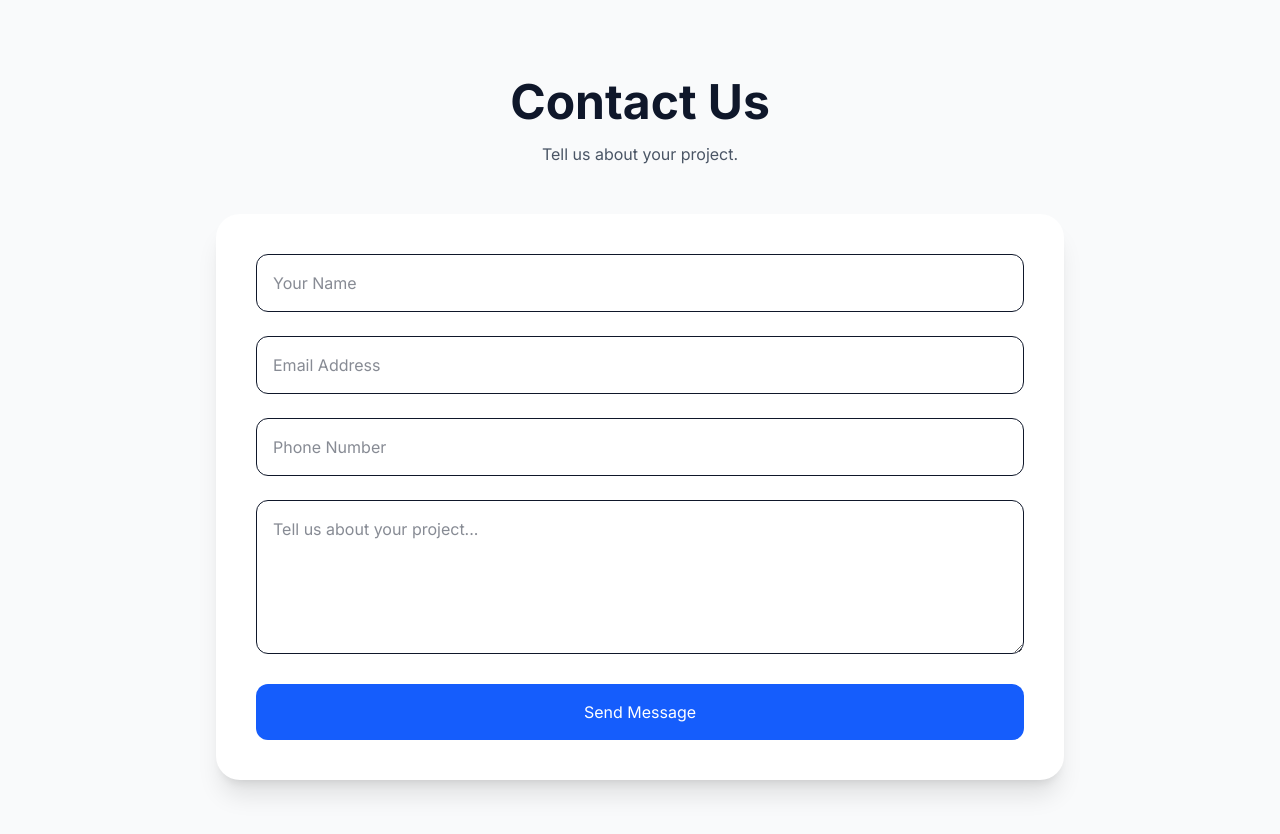
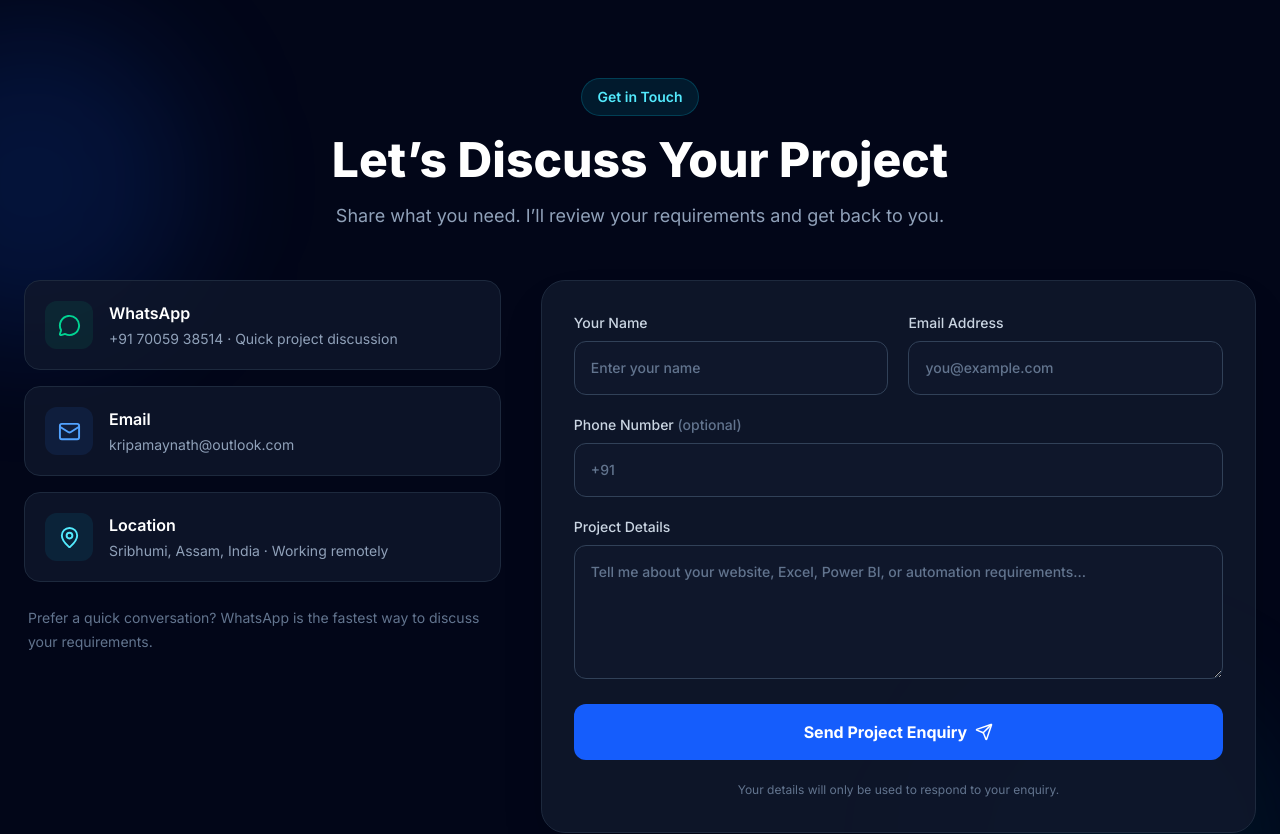
Before and after one commit to sumannath462-dot/secondsincome, a React (Vite) app: page / in a window 1280 px wide. Shown: the part 9980-10814 px from the top of the page. Built offline with nearby package versions, Linux system fonts and the light colour scheme.

Commit message:
Restyle contact form and refine SEO metadata

```diff
--- a/src/components/ContactForm.jsx
+++ b/src/components/ContactForm.jsx
@@ -1,86 +1,44 @@
-import { useRef } from "react";
+import { useRef, useState } from "react";
 import emailjs from "@emailjs/browser";
+import { Mail, MapPin, MessageCircle, Send, CheckCircle2, AlertCircle } from "lucide-react";
 
-function ContactForm() {
-  const form = useRef();
-
-  const sendEmail = (e) => {
-    e.preventDefault();
-
-    emailjs
-      .sendForm(
-        "service_mhy7c2h",
-        "template_6zq7ees",
-        form.current,
-        "NZQoX5hxGRbp2CLYM"
-      )
-      .then(() => {
-        alert("✅ Message sent successfully!");
-        form.current.reset();
-      })
-      .catch((error) => {
-        console.error(error);
-        alert("❌ Failed to send message.");
-      });
+export default function ContactForm() {
+  const form = useRef(null);
+  const [status,setStatus] = useState("idle");
+  const [feedback,setFeedback] = useState("");
+  const field = "mt-2 w-full rounded-xl border border-slate-700 bg-slate-900 px-4 py-4 text-white outline-none placeholder:text-slate-500 focus:border-cyan-400 focus:ring-2 focus:ring-cyan-400/15";
+  const sendEmail = async (event) => {
+    event.preventDefault();
+    if (!form.current || status === "sending") return;
+    setStatus("sending"); setFeedback("");
+    try {
+      await emailjs.sendForm("service_mhy7c2h","template_6zq7ees",form.current,"NZQoX5hxGRbp2CLYM");
+      setStatus("success"); setFeedback("Thanks! Your message has been sent. I’ll get back to you soon."); form.current.reset();
+    } catch (error) {
+      console.error("EmailJS submission failed:",error);
+      setStatus("error"); setFeedback("Your message could not be sent right now. Please try WhatsApp or email instead.");
+    }
   };
-
-  return (
-    <section id="contact" className="py-24 bg-gray-50">
-      <div className="max-w-4xl mx-auto px-6">
-        <h2 className="text-5xl font-bold text-center">
-          Contact Us
-        </h2>
-
-        <p className="text-center text-gray-600 mt-4 mb-12">
-          Tell us about your project.
-        </p>
-
-        <form
-          ref={form}
-          onSubmit={sendEmail}
-          className="bg-white p-10 rounded-3xl shadow-xl space-y-6"
-        >
-          <input
-            type="text"
-            name="name"
-            placeholder="Your Name"
-            required
-            className="w-full border rounded-xl p-4"
-          />
-
-          <input
-            type="email"
-            name="email"
-            placeholder="Email Address"
-            required
-            className="w-full border rounded-xl p-4"
-          />
-
-          <input
-            type="tel"
-            name="phone"
-            placeholder="Phone Number"
-            className="w-full border rounded-xl p-4"
-          />
-
-          <textarea
-            name="message"
-            rows="5"
-            placeholder="Tell us about your project..."
-            required
-            className="w-full border rounded-xl p-4"
-          ></textarea>
-
-          <button
-            type="submit"
-            className="w-full bg-blue-600 text-white py-4 rounded-xl hover:bg-blue-700"
-          >
-            Send Message
-          </button>
+  return <section id="contact" className="relative overflow-hidden bg-slate-950 py-20 sm:py-24">
+    <div className="pointer-events-none absolute -left-32 top-10 h-80 w-80 rounded-full bg-blue-600/15 blur-3xl"/><div className="pointer-events-none absolute -bottom-20 right-0 h-80 w-80 rounded-full bg-cyan-500/10 blur-3xl"/>
+    <div className="relative mx-auto max-w-7xl px-5 sm:px-6">
+      <div className="mx-auto mb-12 max-w-3xl text-center"><span className="inline-flex rounded-full border border-cyan-400/20 bg-cyan-400/10 px-4 py-2 text-sm font-semibold text-cyan-300">Get in Touch</span><h2 className="mt-5 text-3xl font-extrabold text-white sm:text-4xl md:text-5xl">Let’s Discuss Your Project</h2><p className="mt-4 text-base leading-8 text-slate-400 sm:text-lg">Share what you need. I’ll review your requirements and get back to you.</p></div>
+      <div className="grid gap-8 lg:grid-cols-[0.8fr_1.2fr] lg:gap-10">
+        <div className="space-y-4">
+          <a href="https://wa.me/917005938514?text=Hi%20Kripamay%2C%20I%20would%20like%20to%20discuss%20a%20project." target="_blank" rel="noopener noreferrer" className="flex items-center gap-4 rounded-2xl border border-slate-800 bg-slate-900/80 p-5 transition hover:border-emerald-400/50"><span className="flex h-12 w-12 items-center justify-center rounded-xl bg-emerald-500/10 text-emerald-400"><MessageCircle size={23}/></span><span><span className="block font-semibold text-white">WhatsApp</span><span className="mt-1 block text-sm text-slate-400">+91 70059 38514 · Quick project discussion</span></span></a>
+          <a href="mailto:kripamaynath@outlook.com" className="flex items-center gap-4 rounded-2xl border border-slate-800 bg-slate-900/80 p-5"><span className="flex h-12 w-12 items-center justify-center rounded-xl bg-blue-500/10 text-blue-400"><Mail size={23}/></span><span><span className="block font-semibold text-white">Email</span><span className="mt-1 block break-all text-sm text-slate-400">kripamaynath@outlook.com</span></span></a>
+          <div className="flex items-center gap-4 rounded-2xl border border-slate-800 bg-slate-900/80 p-5"><span className="flex h-12 w-12 items-center justify-center rounded-xl bg-cyan-500/10 text-cyan-300"><MapPin size={23}/></span><span><span className="block font-semibold text-white">Location</span><span className="mt-1 block text-sm text-slate-400">Sribhumi, Assam, India · Working remotely</span></span></div>
+          <p className="px-1 pt-2 text-sm leading-6 text-slate-500">Prefer a quick conversation? WhatsApp is the fastest way to discuss your requirements.</p>
+        </div>
+        <form ref={form} onSubmit={sendEmail} className="space-y-5 rounded-3xl border border-slate-800 bg-slate-900/90 p-5 shadow-2xl shadow-black/20 sm:p-8">
+          <div className="grid gap-5 sm:grid-cols-2"><label className="block text-sm font-medium text-slate-300">Your Name<input name="name" type="text" placeholder="Enter your name" required autoComplete="name" className={field}/></label><label className="block text-sm font-medium text-slate-300">Email Address<input name="email" type="email" placeholder="you@example.com" required autoComplete="email" className={field}/></label></div>
+          <label className="block text-sm font-medium text-slate-300">Phone Number <span className="text-slate-500">(optional)</span><input name="phone" type="tel" placeholder="+91" autoComplete="tel" className={field}/></label>
+          <label className="block text-sm font-medium text-slate-300">Project Details<textarea name="message" rows="5" placeholder="Tell me about your website, Excel, Power BI, or automation requirements..." required className={field}/></label>
+          {feedback && <p role="status" aria-live="polite" className={`flex items-start gap-2 rounded-xl p-4 text-sm ${status==="success"?"bg-emerald-500/10 text-emerald-300":"bg-rose-500/10 text-rose-300"}`}>{status==="success"?<CheckCircle2 size={18}/>:<AlertCircle size={18}/>} {feedback}</p>}
+          <button type="submit" disabled={status==="sending"} className="inline-flex w-full items-center justify-center rounded-xl bg-blue-600 px-6 py-4 font-bold text-white transition hover:bg-blue-500 disabled:cursor-not-allowed disabled:opacity-60">{status==="sending"?"Sending...":<>Send Project Enquiry <Send className="ml-2" size={18}/></>}</button>
+          <p className="text-center text-xs leading-5 text-slate-500">Your details will only be used to respond to your enquiry.</p>
         </form>
       </div>
-    </section>
-  );
+    </div>
+  </section>;
 }
-
-export default ContactForm;
```
